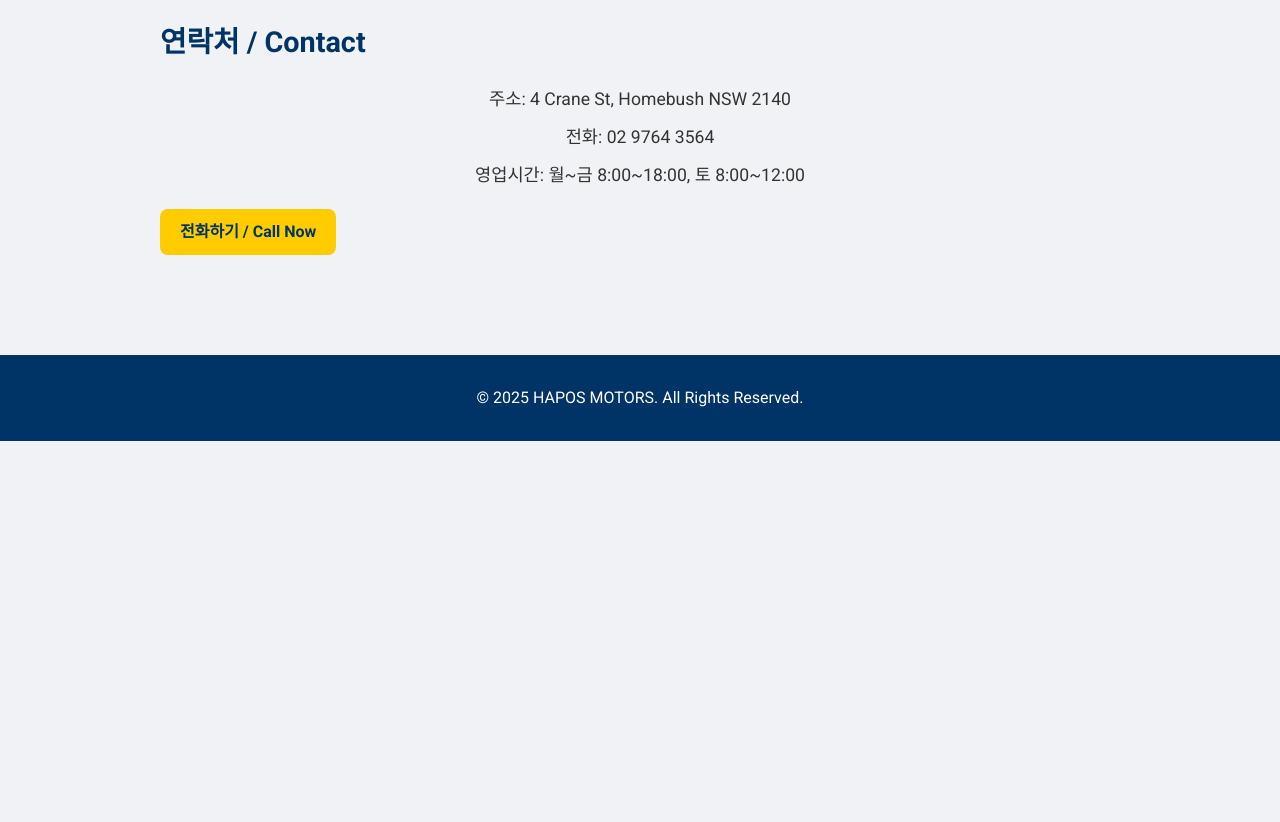
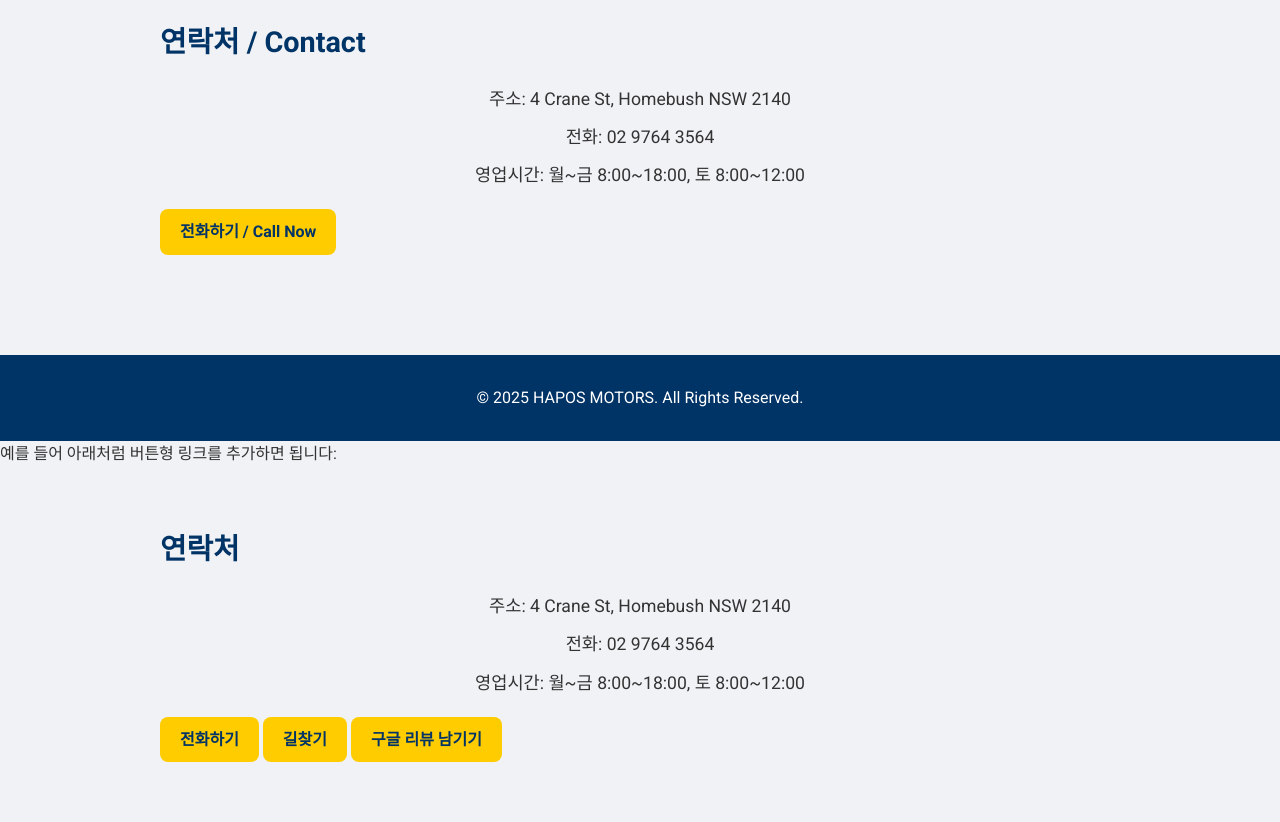
Before and after one commit to haposau-creator/haposmotors-site, a plain HTML site: page index.html in a window 1280 px wide. Shown: the part 1085-1907 px from the top of the page. Before the commit the page ends 1526 px from the top, so only its background shows below. Drawn offline with Linux system fonts and the light colour scheme.

Commit message:
Update index.html

```diff
--- a/index.html
+++ b/index.html
@@ -157,3 +157,15 @@
 
 </body>
 </html>
+
+예를 들어 아래처럼 버튼형 링크를 추가하면 됩니다:
+
+<section id="contact">
+  <h2>연락처</h2>
+  <p>주소: 4 Crane St, Homebush NSW 2140</p>
+  <p>전화: 02 9764 3564</p>
+  <p>영업시간: 월~금 8:00~18:00, 토 8:00~12:00</p>
+  <a href="tel:0297643564" class="btn">전화하기</a>
+  <a href="https://www.google.com/maps/dir/?api=1&destination=4+Crane+St+Homebush+NSW+2140" target="_blank" class="btn">길찾기</a>
+  <a href="https://www.google.com/search?q=HAPOS+MOTORS+Homebush+NSW+2140&ludocid=YOUR_GOOGLE_PLACE_ID&hl=ko" target="_blank" class="btn">구글 리뷰 남기기</a>
+</section>
```
